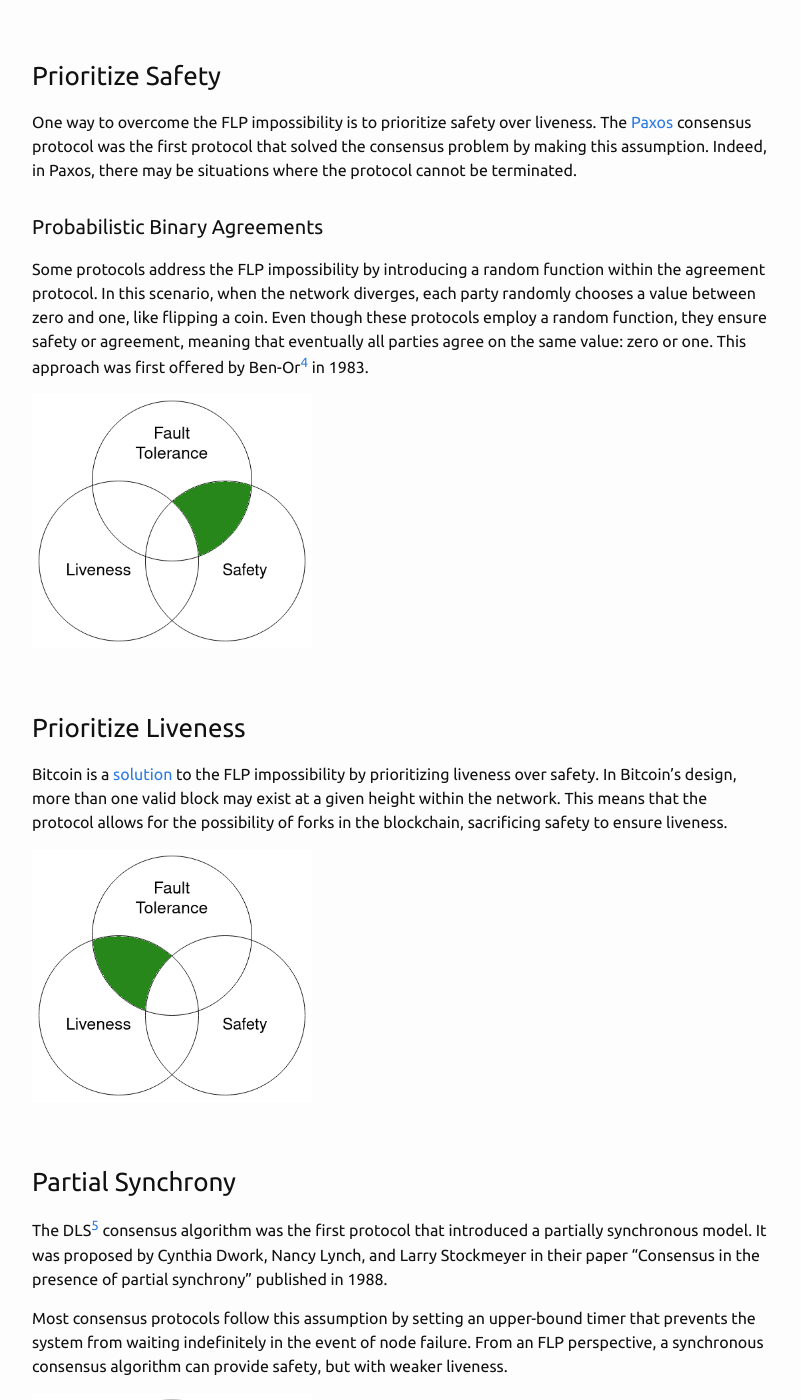
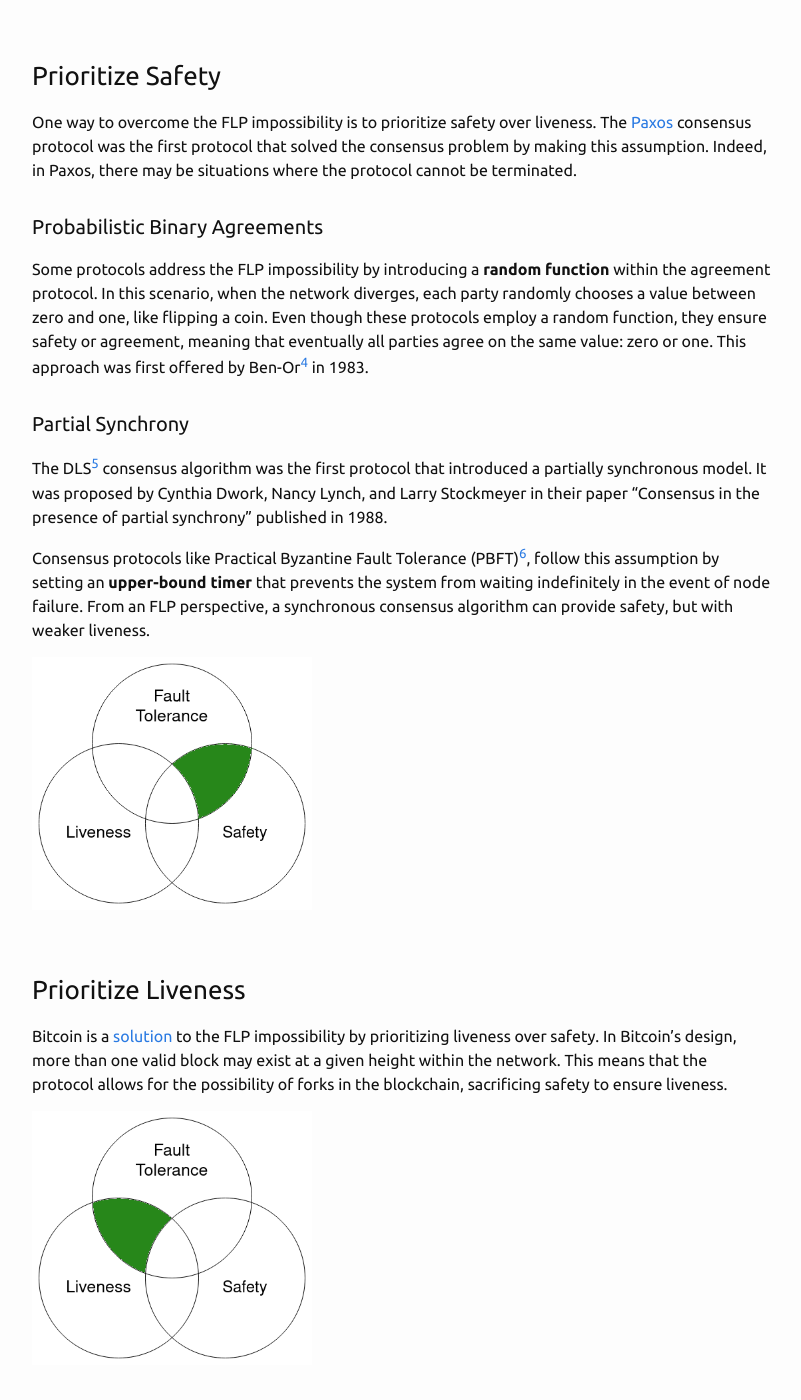
Before and after one commit to b00f/b00f.github.io, a Jekyll site: the page built from docs/_posts/2022-11-10-consensus_problem.md, in a window 1280 px wide and 1400 px high, scrolled down 1830 px. Shown: the whole window, without its empty margins (238-1039 px from the left). Built offline with Jekyll 4.4.1, drawn with Linux system fonts in a browser that asks for light colours; part of the change alters nothing that is shown; some of the changed text lies outside the part shown.

Commit message:
update blockchain security post

```diff
--- a/docs/_posts/2022-11-10-consensus_problem.md
+++ b/docs/_posts/2022-11-10-consensus_problem.md
@@ -65,12 +65,24 @@ Indeed, in Paxos, there may be situations where the protocol cannot be terminate
 
 #### Probabilistic Binary Agreements
 
-Some protocols address the FLP impossibility by introducing a random function within the agreement protocol.
+Some protocols address the FLP impossibility by introducing a **random function** within the agreement protocol.
 In this scenario, when the network diverges, each party randomly chooses a value between zero and one,
 like flipping a coin.
 Even though these protocols employ a random function, they ensure safety or agreement,
 meaning that eventually all parties agree on the same value: zero or one.
 This approach was first offered by Ben-Or[^4] in 1983.
+
+#### Partial Synchrony
+
+The DLS[^5] consensus algorithm was the first protocol that introduced a partially synchronous model.
+It was proposed by Cynthia Dwork, Nancy Lynch, and Larry Stockmeyer in their paper
+"Consensus in the presence of partial synchrony" published in 1988.
+
+Consensus protocols like Practical Byzantine Fault Tolerance (PBFT)[^6],
+follow this assumption by setting an **upper-bound timer** that
+prevents the system from waiting indefinitely in the event of node failure.
+From an FLP perspective, a synchronous consensus algorithm can provide safety,
+but with weaker liveness.
 
 <img alt="Prioritize Safety" src="../assets/images/flp_liveness_sacrificed.png" width="280">
 
@@ -84,22 +96,9 @@ sacrificing safety to ensure liveness.
 
 <img alt="Prioritize liveness" src="../assets/images/flp_safety_sacrificed.png" width="280">
 
-### Partial Synchrony
-
-The DLS[^5] consensus algorithm was the first protocol that introduced a partially synchronous model.
-It was proposed by Cynthia Dwork, Nancy Lynch, and Larry Stockmeyer in their paper
-"Consensus in the presence of partial synchrony" published in 1988.
-
-Most consensus protocols follow this assumption by setting an upper-bound timer that
-prevents the system from waiting indefinitely in the event of node failure.
-From an FLP perspective, a synchronous consensus algorithm can provide safety,
-but with weaker liveness.
-
-<img alt="Synchronous consensus" src="../assets/images/flp_weak_liveness.png" width="280">
-
 ## CAP theorem
 
-The Strong CAP Principle[^6], also known as the CAP theorem or Brewer's theorem,
+The Strong CAP Principle[^7], also known as the CAP theorem or Brewer's theorem,
 is widely known in the field of distributed systems.
 It strongly states that a distributed data store can only guarantee two out of the following three properties:
 
@@ -111,7 +110,7 @@ It strongly states that a distributed data store can only guarantee two out of t
 
 <img alt="Consistency and availability" src="../assets/images/cap_theorem.png" width="280">
 
-It's worth noting that the FLP impossibility theorem and the CAP theorem are not the same thing[^7],
+It's worth noting that the FLP impossibility theorem and the CAP theorem are not the same thing[^8],
 although they both relate to distributed systems.
 The FLP impossibility theorem deals with the problem of achieving consensus in a distributed system,
 while the CAP theorem deals with the problem of achieving consistency in a distributed database.
@@ -143,11 +142,12 @@ This is why Bitcoin is resilient against network partitioning, but it can also r
 [^3]: [Impossibility of Distributed Consensus with One Faulty Process](https://groups.csail.mit.edu/tds/papers/Lynch/jacm85.pdf)
 [^4]: [Another Advantage of Free Choice: Completely Asynchronous Agreement Protocols](https://homepage.cs.uiowa.edu/~ghosh/BenOr.pdf)
 [^5]: [Consensus in the Presence of Partial Synchrony](https://groups.csail.mit.edu/tds/papers/Lynch/jacm88.pdf)
-[^6]:
+[^6]: [Practical Byzantine Fault Tolerance](https://css.csail.mit.edu/6.824/2014/papers/castro-practicalbft.pdf)
+[^7]:
     **Strong CAP Principle**. Strong Consistency, High Availability, Partition-resilience: Pick at most 2.
     Look at [Harvest, Yield, and Scalable Tolerant Systems](https://s3.amazonaws.com/systemsandpapers/papers/FOX_Brewer_99-Harvest_Yield_and_Scalable_Tolerant_Systems.pdf)
 
-[^7]:
+[^8]:
     There is an interesting topic in
     [Quora](https://www.quora.com/Distributed-Systems/Distributed-Systems-Are-the-FLP-impossibility-result-and-Brewers-CAP-theorem-basically-equivalent)
     about this.
```
Also changed, not shown: docs/assets/images/flp_weak_liveness.png (deleted).
